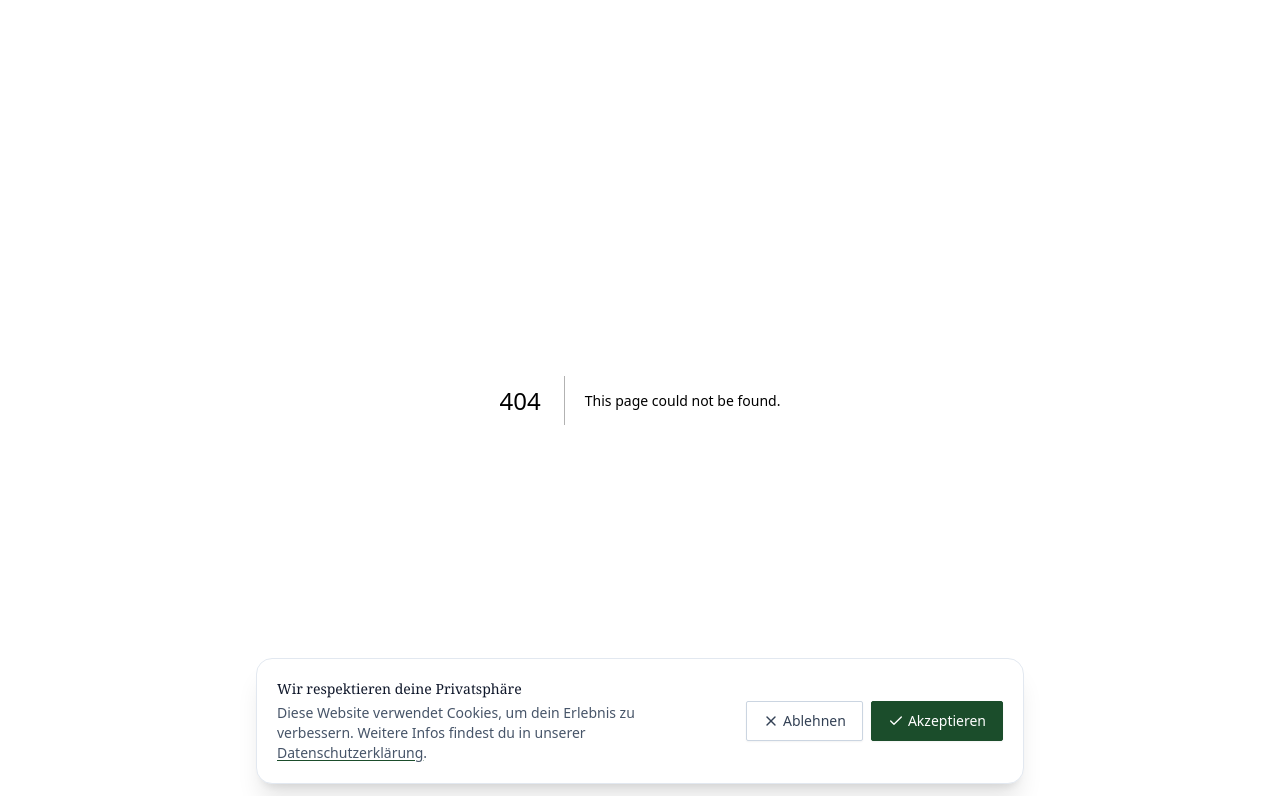
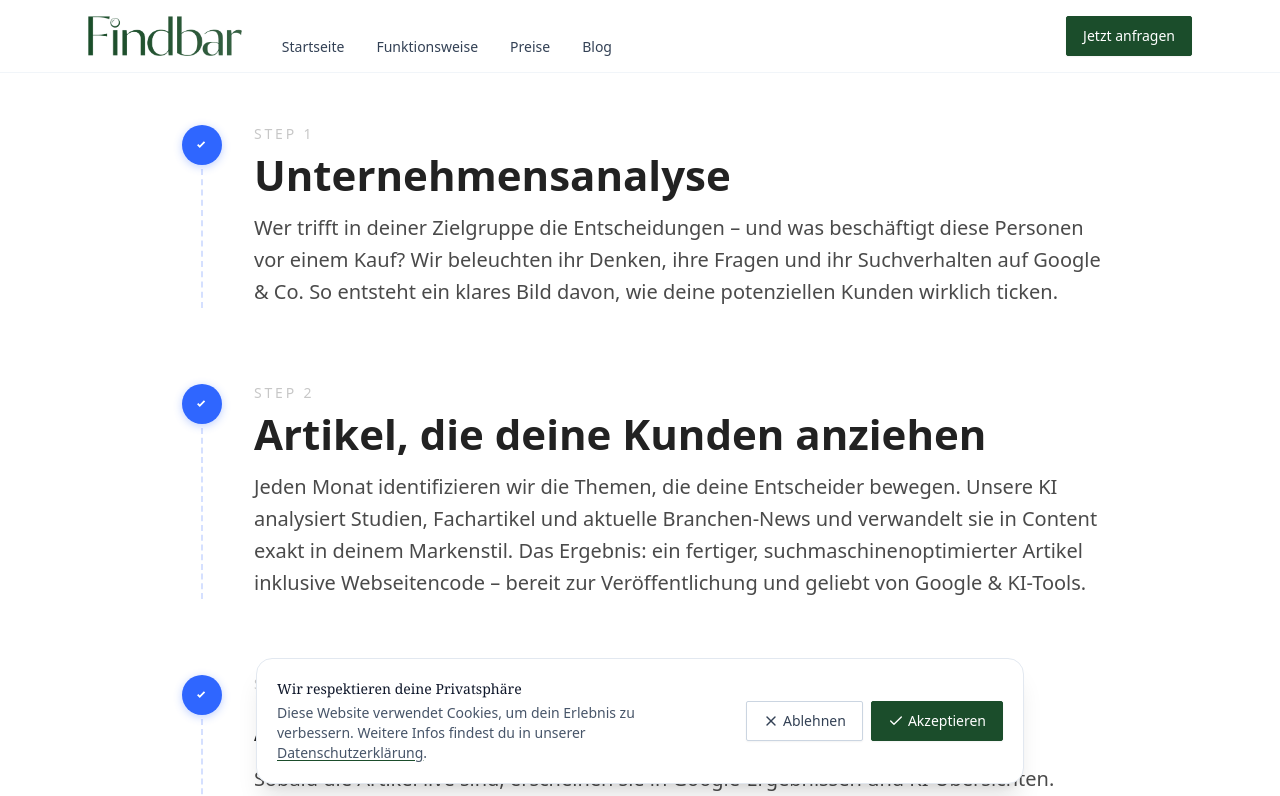
Before and after one commit to lennartnm/findbar_website, a Next.js app: page /funktionsweise in a window 1280 px wide. Before the commit this address had no page. Shown: the top 796 px of the page. Built offline with nearby package versions, Linux system fonts and the light colour scheme.

Commit message:
Create page.tsx

```diff
--- /dev/null
+++ b/src/app/funktionsweise/page.tsx
@@ -0,0 +1,187 @@
+// app/ablauf/page.tsx (oder app/page.tsx)
+import type { Metadata } from "next";
+import Header from "@/components/ui/Header"; // ggf. Pfad anpassen
+import Footer from "@/components/ui/Footer"; // ggf. Pfad anpassen
+import React from "react";
+
+export const metadata: Metadata = {
+  title: "Findbar: Unsere Funktionsweise",
+  description:
+    "Von Unternehmensanalyse bis langfristigem Effekt: So läuft unser Content-und-Lead-Prozess ab.",
+};
+
+type Step = {
+  id: number;
+  title: string;
+  body: string;
+};
+
+const steps: Step[] = [
+  {
+    id: 1,
+    title: "Unternehmensanalyse",
+    body:
+      "Wer trifft in deiner Zielgruppe die Entscheidungen – und was beschäftigt diese Personen vor einem Kauf? Wir beleuchten ihr Denken, ihre Fragen und ihr Suchverhalten auf Google & Co. So entsteht ein klares Bild davon, wie deine potenziellen Kunden wirklich ticken.",
+  },
+  {
+    id: 2,
+    title: "Artikel, die deine Kunden anziehen",
+    body:
+      "Jeden Monat identifizieren wir die Themen, die deine Entscheider bewegen. Unsere KI analysiert Studien, Fachartikel und aktuelle Branchen-News und verwandelt sie in Content exakt in deinem Markenstil. Das Ergebnis: ein fertiger, suchmaschinenoptimierter Artikel inklusive Webseitencode – bereit zur Veröffentlichung und geliebt von Google & KI-Tools.",
+  },
+  {
+    id: 3,
+    title: "Anonyme Besucher sichtbar machen",
+    body:
+      "Sobald die Artikel live sind, erscheinen sie in Google-Ergebnissen und KI-Übersichten. Deine Zielgruppe findet Antworten auf ihre Fragen – und sieht dein Unternehmen als Experten. Gleichzeitig identifizieren wir über innovativen IP-Abgleich, welche Firmen deine Artikel lesen. So weißt du genau, welche Unternehmen sich für deine Themen interessieren.",
+  },
+  {
+    id: 4,
+    title: "Warme Leads für den Vertrieb",
+    body:
+      "Diese wertvollen Insights gehen direkt an dein Sales-Team: „Firma XY beschäftigt sich gerade mit Thema Z.“ Dein Vertrieb kann im perfekten Moment reagieren – ob mit einem Anruf, einem Report oder einer personalisierten Mail. Ohne Umwege und ohne Kaltakquise.",
+  },
+  {
+    id: 5,
+    title: "Langfristiger Effekt",
+    body:
+      "Jeder veröffentlichte Artikel wirkt nachhaltig: Er bleibt über Monate oder Jahre bei Google sichtbar. Dadurch baust du dir Schritt für Schritt einen stetigen Strom neuer Kundenkontakte auf – ganz ohne ständig steigende Werbekosten.",
+  },
+];
+
+export default function Page() {
+  return (
+    <>
+      <Header />
+
+      <main className="flow">
+        <section className="wrap">
+          <h1 className="sr-only">Ablauf</h1>
+
+          <ol className="timeline" aria-label="Prozess-Schritte">
+            {steps.map((step, idx) => (
+              <li className="item" key={step.id}>
+                {/* linke Leiste */}
+                <div className="rail" aria-hidden="true">
+                  <span className="dot">
+                    <CheckIcon />
+                  </span>
+                  {/* gestrichelte Linie */}
+                  {idx < steps.length - 1 && <span className="dash" />}
+                </div>
+
+                {/* Inhalt */}
+                <div className="content">
+                  <div className="kicker">Step {step.id}</div>
+                  <h2 className="title">{step.title}</h2>
+                  <p className="text">{step.body}</p>
+                </div>
+              </li>
+            ))}
+          </ol>
+        </section>
+      </main>
+
+      <Footer />
+
+      {/* ---- Styles (styled-jsx, unabhängig von Tailwind) ---- */}
+      <style jsx>{`
+        :global(html, body) {
+          background: #fff;
+          color: #222;
+        }
+        .flow {
+          display: block;
+        }
+        .wrap {
+          max-width: 980px;
+          margin: 0 auto;
+          padding: 48px 24px 80px;
+        }
+        .timeline {
+          list-style: none;
+          margin: 0;
+          padding: 0;
+        }
+        .item {
+          position: relative;
+          display: grid;
+          grid-template-columns: 56px 1fr;
+          column-gap: 24px;
+          padding-bottom: 48px;
+        }
+        .rail {
+          position: relative;
+          display: flex;
+          align-items: flex-start;
+          justify-content: center;
+        }
+        .dot {
+          width: 40px;
+          height: 40px;
+          border-radius: 999px;
+          background: #2f66ff; /* blau wie im Screenshot */
+          display: inline-flex;
+          align-items: center;
+          justify-content: center;
+          box-shadow: 0 2px 8px rgba(47, 102, 255, 0.3);
+          margin-top: 4px;
+        }
+        .dash {
+          position: absolute;
+          top: 48px;
+          left: 50%;
+          transform: translateX(-50%);
+          width: 1px;
+          height: calc(100% - 48px);
+          border-right: 2px dashed #2f66ff33; /* dezente gestrichelte Linie */
+        }
+        .content {
+          padding-top: 2px;
+        }
+        .kicker {
+          font-size: 14px;
+          letter-spacing: 0.2em;
+          text-transform: uppercase;
+          color: #c7c7c7;
+          margin-bottom: 8px;
+        }
+        .title {
+          font-size: clamp(28px, 4vw, 42px);
+          font-weight: 800;
+          line-height: 1.1;
+          margin: 0 0 14px;
+        }
+        .text {
+          font-size: clamp(16px, 1.6vw, 20px);
+          line-height: 1.6;
+          color: #4a4a4a;
+          margin: 0;
+        }
+        /* Abstand zwischen Items auf großen Screens */
+        @media (min-width: 900px) {
+          .item {
+            padding-bottom: 72px;
+          }
+        }
+      `}</style>
+    </>
+  );
+}
+
+function CheckIcon() {
+  return (
+    <svg
+      width="18"
+      height="18"
+      viewBox="0 0 20 20"
+      role="img"
+      aria-label="abgehakt"
+    >
+      <path
+        d="M7.5 13.3l-3-3 1.4-1.4 1.6 1.6 4.6-4.6 1.4 1.4-6 6z"
+        fill="#fff"
+      />
+    </svg>
+  );
+}
```
